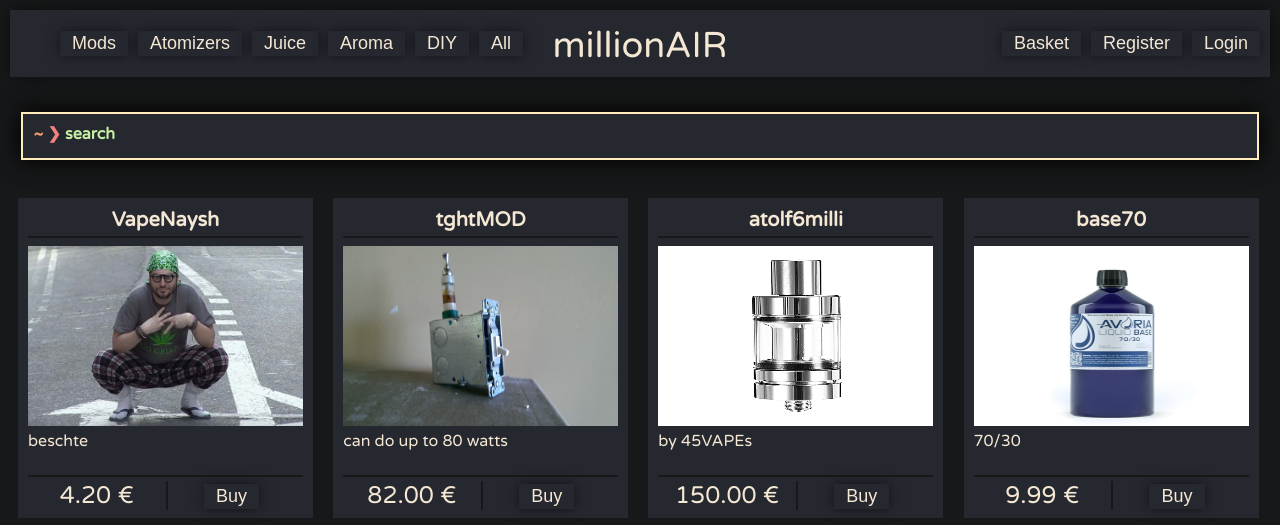
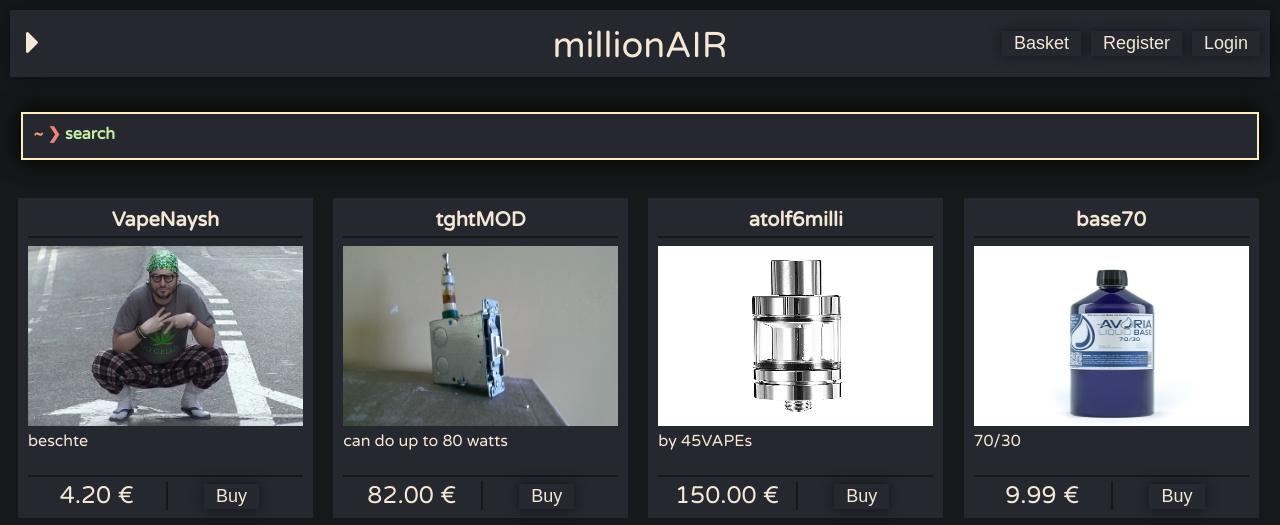
Before and after one commit to ldawert/millionAIRv2, a PHP site: page /index.php in a window 1280 px wide. Shown: the top 525 px of the page. Run offline with PHP 8.4, Linux system fonts and the light colour scheme; data comes from the database, SQL or seed files in the repository; some libraries are stand-ins or nearby versions.

Commit message:
fixing stuff

```diff
--- a/index.php
+++ b/index.php
@@ -11,17 +11,22 @@
       <!-- This website includes -->
       <!-- External -->
       <link href='https://fonts.googleapis.com/css?family=Varela+Round' rel='stylesheet' type='text/css'>
+      <link rel="stylesheet" href="https://use.fontawesome.com/releases/v5.8.1/css/all.css" integrity="sha384-50oBUHEmvpQ+1lW4y57PTFmhCaXp0ML5d60M1M7uH2+nqUivzIebhndOJK28anvf" crossorigin="anonymous">
       <!-- Internal -->
       <link href='/millionAIR/css/general.css' media='screen' rel='stylesheet' type='text/css'/>
       <link href='/millionAIR/css/font.css' media='screen' rel='stylesheet' type='text/css'/>
       <link href='/millionAIR/css/form.css' media='screen' rel='stylesheet' type='text/css'/>
       <link href='/millionAIR/css/article.css' media='screen' rel='stylesheet' type='text/css'/>
+      <script type='text/javascript' src='/millionAIR/js/menu.js'></script>
       <!-- End websites includes -->
   </head>
   <body>
     <!-- Titlebar -->
     <div id='titleBar'>
-      <div id='title_categories'>
+      <div id='title_menu_button' onclick='toggleMenu()'>
+        <i class="fas fa-caret-right button_menu"></i>
+      </div>
+      <div id='title_categories'  class='hide'>
         <form class="title-categories" action="/millionAIR/index.php?category=Mods" method="post">
           <input class='button button_title' type="submit" name="Mods" value="Mods">
         </form>
--- a/sites/empty_basket.php
+++ b/sites/empty_basket.php
@@ -31,7 +31,10 @@
     </head>
     <body>
       <div id='titleBar'>
-        <div id='title_categories'>
+        <div id='title_menu_button' onclick='toggleMenu()'>
+          <i class="fas fa-caret-right button_menu"></i>
+        </div>
+        <div id='title_categories'  class='hide'>
           <form class="title-categories" action="/millionAIR/index.php?category=Mods" method="post">
             <input class='button button_title' type="submit" name="Mods" value="Mods">
           </form>
```
